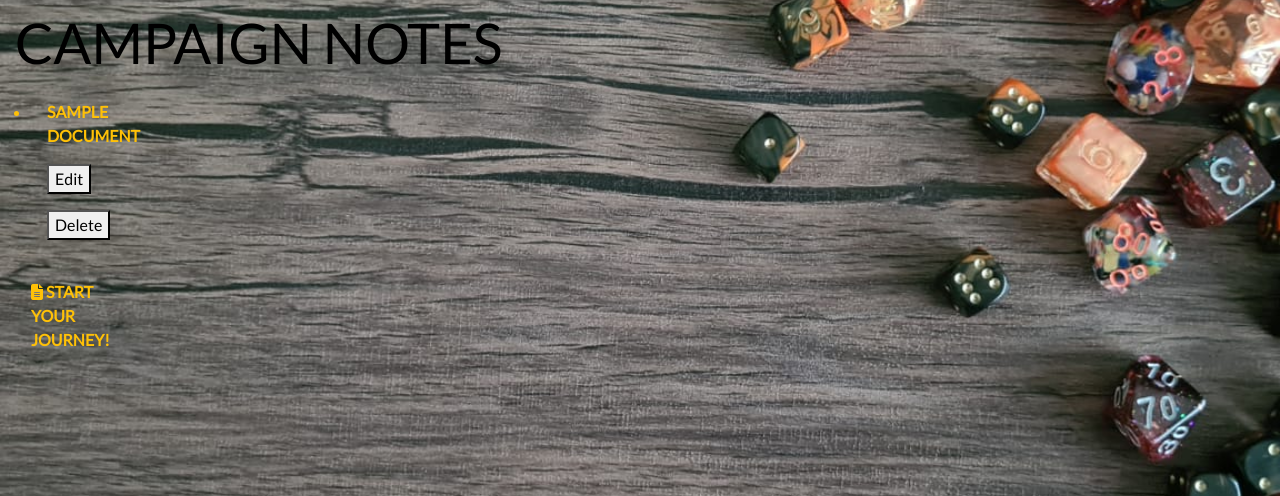
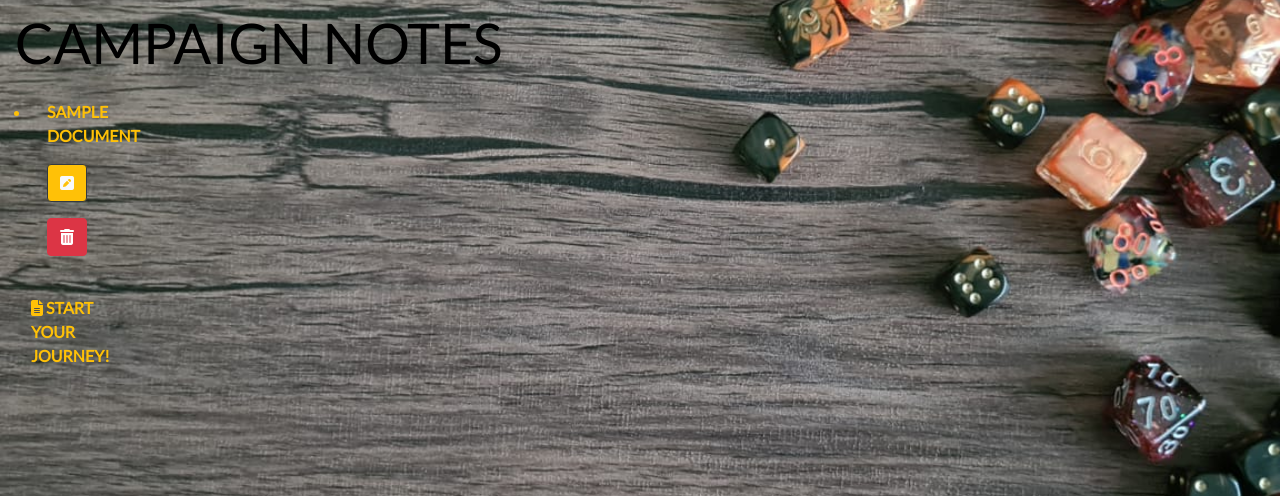
Before and after one commit to AbnocChinwads/fourth-milestone-project, a Django app: page /notes/ in a window 1280 px wide. Shown: the part 155-651 px from the top of the page. Run offline with Django 3.2, Linux system fonts and the light colour scheme; tables that the repository leaves empty hold one stand-in row (values such as "Sample post"); some libraries are stand-ins or nearby versions.

Commit message:
changed edit/delete button text to symbols

```diff
--- a/notes/templates/notes/notes.html
+++ b/notes/templates/notes/notes.html
@@ -28,10 +28,10 @@
                                 {{ doc.title }}
                             </a>
                             <a href="{% url 'edit_note' doc.id %}" class="logo-font font-weight-bold nav-link text-warning mr-5">
-                                <button>Edit</button>
+                                <button class="btn btn-warning btn-outline-dark text-light"><i class="fas fa-pen-square"></i></button>
                             </a>
                             <a href="{% url 'delete_note' doc.id %}" class="logo-font font-weight-bold nav-link text-warning mr-5">
-                                <button>Delete</button>
+                                <button class="btn btn-danger"><i class="fas fa-trash-alt"></i></button>
                             </a>
                         </li>
                     </ul>
```
